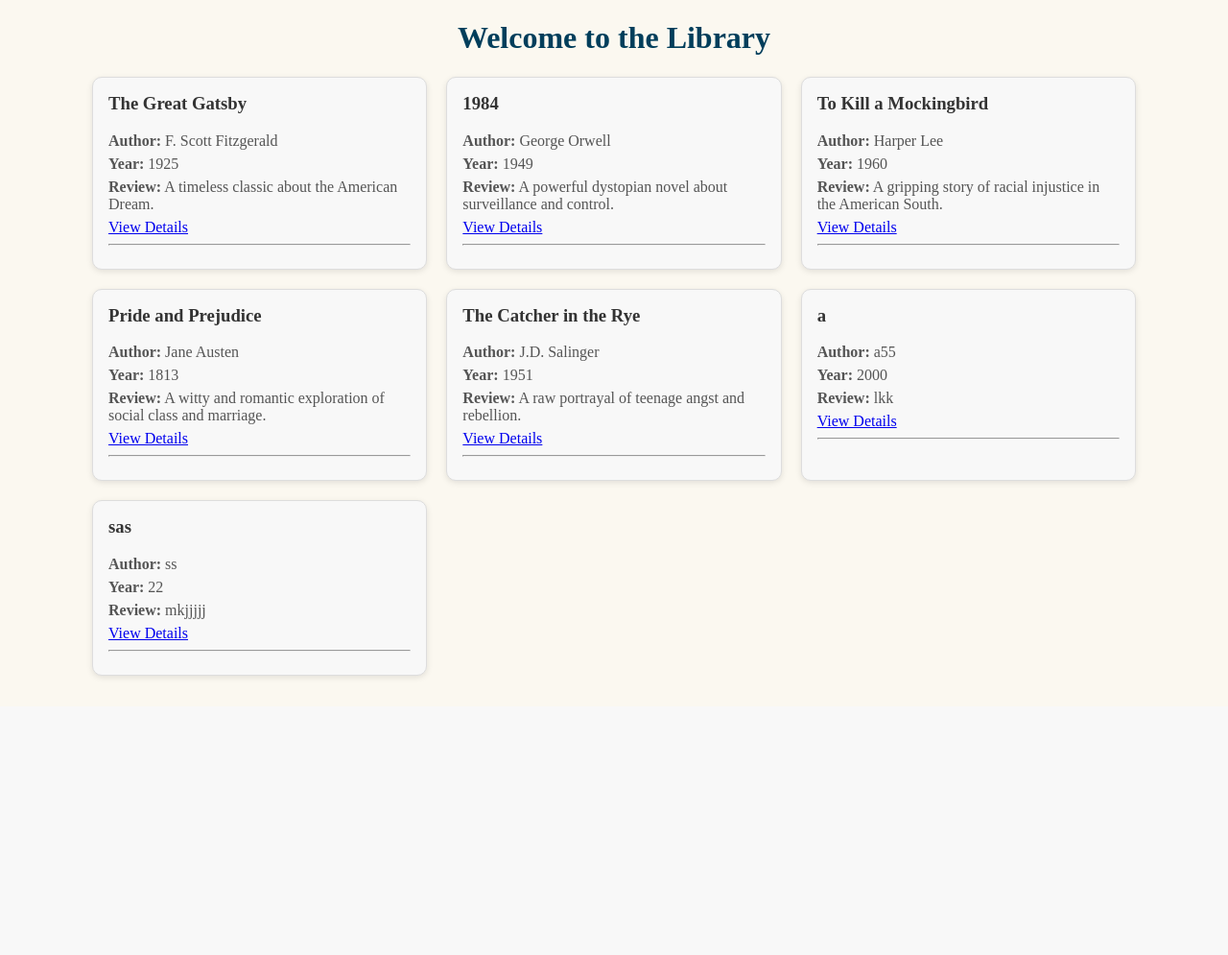
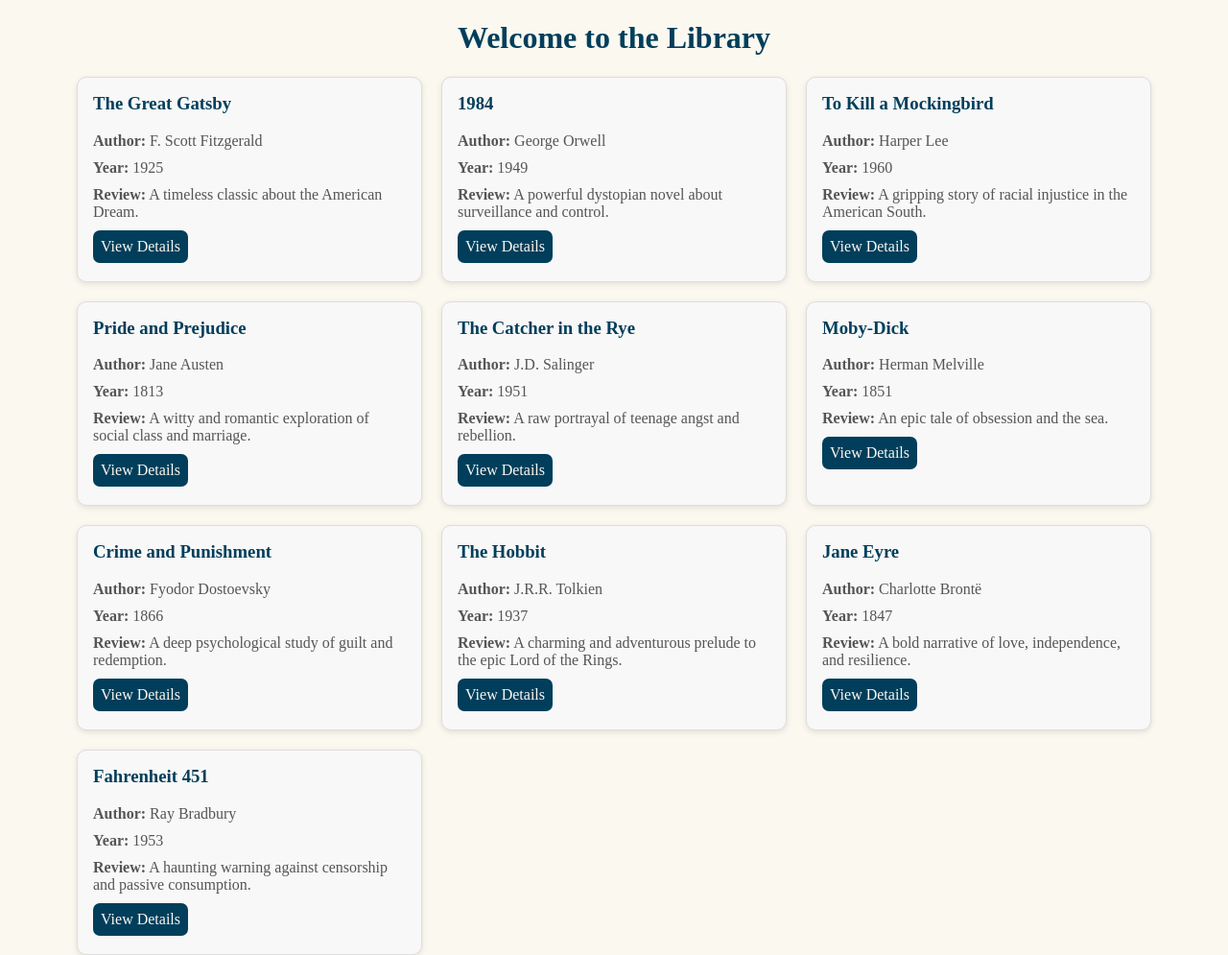
Before and after one commit to Sama-Sokkar/Digital-Library, a Flask app: page /home in a window 1280 px wide. Shown: the part 64-1059 px from the top of the page at 96% size. Before the commit the page ends 773 px from the top, so only its background shows below. Run offline with Flask 3, Linux system fonts and the light colour scheme.

Commit message:
style: added some styles to home page cards

```diff
--- a/app.py
+++ b/app.py
@@ -44,9 +44,8 @@ def home_page():
             <p><strong>Author:</strong> {book['author']}</p>
             <p><strong>Year:</strong> {book['year']}</p>
             <p><strong>Review:</strong> {book['review']}</p>
-            <a href="/book/{book['id']}" class="details-button">View Details</a>
+            <a href="/book/{book['id']}" class="details-link">View Details</a>
 
-            <hr>
         </div>
         """
     page = page.replace("{{books}}", books_html)
@@ -68,31 +67,32 @@ def home_page():
 @app.route("/book/<book_id>")
 def book_details(book_id):
     books = load_books()
-    book = next((b for b in books if str(b["id"]) == str(book_id)), None)
+
+    # Find the book using a loop
+    book = None
+    for b in books:
+        if str(b.get("id")) == str(book_id):
+            book = b
+            break
 
     if not book:
-        return "<h1>Book not found</h1>", 404
+        return "<h1>Book not found</h1>"
 
     content = get_html("templates/bookDetails")
-    content = content.replace("{{title}}", book["title"])
-    content = content.replace("{{author}}", book["author"])
-    content = content.replace("{{year}}", str(book["year"]))
-    content = content.replace("{{review}}", book["review"])
-    # Only show description and percentage if it exists
-    if book.get("description"):
-        description_html = f"<p><strong>Description:</strong> {book['description']}</p>"
-    else:
-        description_html = ""
+    content = content.replace("{{title}}", book.get("title", "N/A"))
+    content = content.replace("{{author}}", book.get("author", "N/A"))
+    content = content.replace("{{year}}", str(book.get("year", "N/A")))
+    content = content.replace("{{review}}", book.get("review", "N/A"))
 
-    if book.get("percentage"):
-        percentage_html = f"<p><strong>Percentage:</strong> {book['percentage']}</p>"
-    else:
-        percentage_html = ""
+    # Only show description and percentage if they exist
+    description_html = f"<p><strong>Description:</strong> {book['description']}</p>" if book.get("description") else ""
+    percentage_html = f"<p><strong>Percentage:</strong> {book['percentage']}%</p>" if book.get("percentage") else ""
 
     content = content.replace("{{description}}", description_html)
     content = content.replace("{{percentage}}", percentage_html)
 
     return content
+
 
 
 @app.route("/login",methods=['POST','GET'])
--- a/data/books.json
+++ b/data/books.json
@@ -41,25 +41,53 @@
     "author": "J.D. Salinger",
     "year": "1951",
     "review": "A raw portrayal of teenage angst and rebellion.",
-    "description": "A story about a disillusioned teen named Holden Caulfield who rejects the adult world.",
-    "percentage": "85"
+    "description": "",
+    "percentage": ""
   },
   {
     "id": 6,
-    "title": "a",
-    "author": "a55",
-    "year": "2000",
-    "review": "lkk",
+    "title": "Moby-Dick",
+    "author": "Herman Melville",
+    "year": "1851",
+    "review": "An epic tale of obsession and the sea.",
     "description": "",
     "percentage": ""
   },
   {
     "id": 7,
-    "title": "sas",
-    "author": "ss",
-    "year": "22",
-    "review": "mkjjjjj",
-    "description": "",
-    "percentage": ""
+    "title": "Crime and Punishment",
+    "author": "Fyodor Dostoevsky",
+    "year": "1866",
+    "review": "A deep psychological study of guilt and redemption.",
+    "description": "The inner turmoil of Raskolnikov, a man who believes he's above moral law after committing murder.",
+    "percentage": "91"
+  },
+  {
+    "id": 8,
+    "title": "The Hobbit",
+    "author": "J.R.R. Tolkien",
+    "year": "1937",
+    "review": "A charming and adventurous prelude to the epic Lord of the Rings.",
+    "description": "Bilbo Baggins embarks on an unexpected journey to help reclaim a lost dwarven kingdom.",
+    "percentage": "93"
+  },
+  {
+    "id": 9,
+    "title": "Jane Eyre",
+    "author": "Charlotte Brontë",
+    "year": "1847",
+    "review": "A bold narrative of love, independence, and resilience.",
+    "description": "Jane's journey from a troubled childhood to a passionate romance with Mr. Rochester.",
+    "percentage": "89"
+  },
+  {
+    "id": 10,
+    "title": "Fahrenheit 451",
+    "author": "Ray Bradbury",
+    "year": "1953",
+    "review": "A haunting warning against censorship and passive consumption.",
+    "description": "In a future where books are banned, a fireman begins to question his role in society.",
+    "percentage": "86"
   }
+
 ]
--- a/static/css/homeBooks.css
+++ b/static/css/homeBooks.css
@@ -5,10 +5,9 @@
 
 .bookGrid {
   display: grid;
-  /* grid-template-columns: repeat(4, 1fr); */
   grid-template-columns: repeat(auto-fit, minmax(300px, 2fr));
   gap: 20px;
-  padding: 0 6rem;
+  padding: 0 5rem;
 }
 
 .book-card {
@@ -26,30 +25,24 @@
 
 .book-card h3 {
   margin-top: 0;
-  color: #333;
+  color: #003e5b;
 }
 
 .book-card p {
-  margin: 6px 0;
+  margin: 10px 0;
   color: #555;
 }
-.book-detail {
-    max-width: 700px;
-    margin: 50px auto;
-    padding: 30px;
-    border: 1px solid #ccc;
-    border-radius: 10px;
-    background-color: white;
-  }
-  .book-detail h1 {
-    margin-bottom: 20px;
-  }
-  .back-button {
-    display: inline-block;
-    margin-top: 20px;
-    text-decoration: none;
-    color: #fff;
-    background-color: #444;
-    padding: 10px 15px;
-    border-radius: 5px;
-  }
+
+.details-link {
+  display: inline-block;
+  padding: 8px;
+  margin-bottom: 3px;
+  background-color: #003e5b;
+  color: #fbf8f0;
+  text-decoration: none;
+  border-radius: 7px;
+}
+
+.details-link:hover {
+  background-color: #007b8d;
+}
--- a/templates/home.html
+++ b/templates/home.html
@@ -38,7 +38,7 @@
       </div>
     </div>
 
-    <script src="/sta tic/js/formValidation.js"></script>
+    <script src="/static/js/formValidation.js"></script>
     <script src="/static/js/alert.js"></script>
   </body>
 </html>
```
